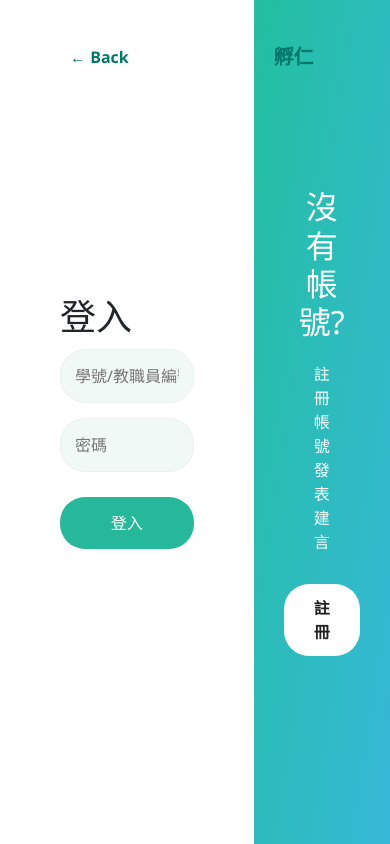
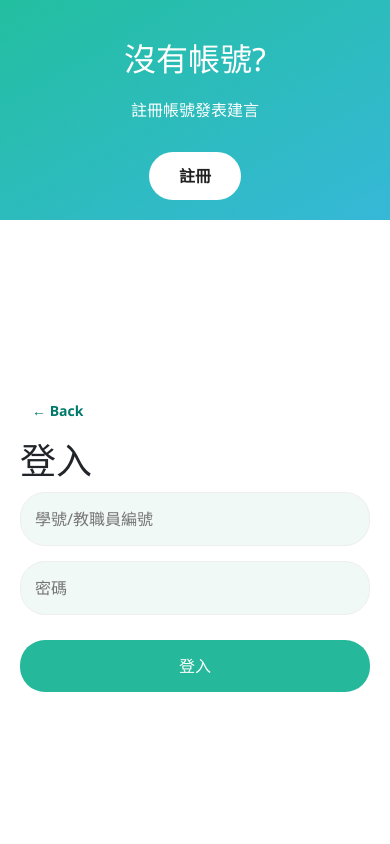
Before and after one commit to Shan11111111/system_project, a PHP site: page /login.php in a window 390 px wide. Run offline with PHP 8.4, Linux system fonts and the light colour scheme.

Commit message:
login rwd

```diff
--- a/css/login.css
+++ b/css/login.css
@@ -92,9 +92,6 @@
     cursor: pointer;
   }
 
-  .facebook { background: #3b5998; }
-  .google { background: #db4437; }
-  .linkedin { background: #0077b5; }
 
   .or {
     text-align: center;
@@ -162,3 +159,46 @@
   .signup-btn:hover {
     background: #f2f2f2;
   }
+
+  @media (max-width: 768px) {
+    .container1 {
+      flex-direction: column;
+    }
+
+    .login-section,
+    .signup-section {
+      width: 100%;
+      height: auto;
+      padding: 40px 20px;
+    }
+
+    .signup-section {
+      order: -1; /* 移到上方 */
+      padding-bottom: 20px;
+    }
+
+    .top-bar {
+        position: relative;
+        top: 0px;
+        left: 0px;
+        right: 10px;
+        bottom: 15px;
+        width: 100%;
+        margin-bottom: 10px;
+        justify-content: flex-start;
+        z-index: 10;
+      }
+
+      .back-btn {
+        padding: 8px 12px;
+        font-size: 14px;
+      }
+
+      .logo {
+        display: none;
+      }
+
+      .login-section {
+        padding-top: 60px;
+      }
+  }
```
